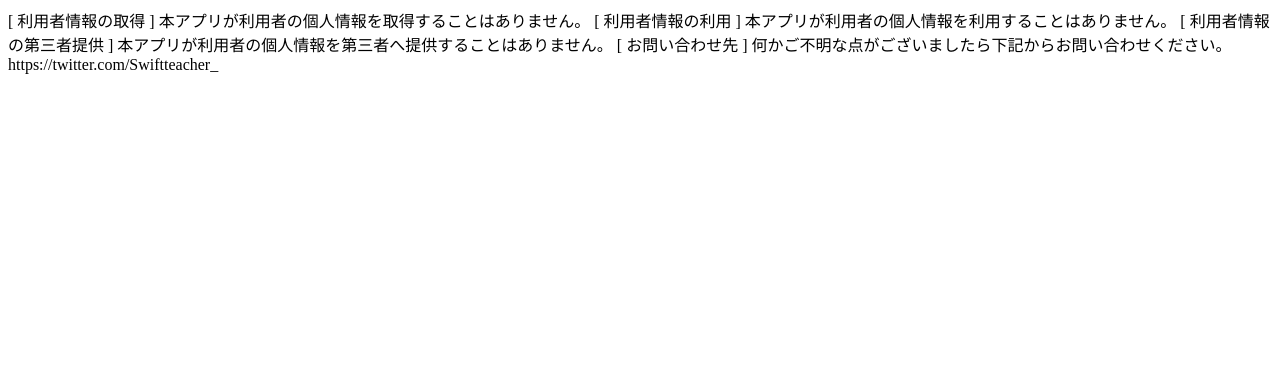
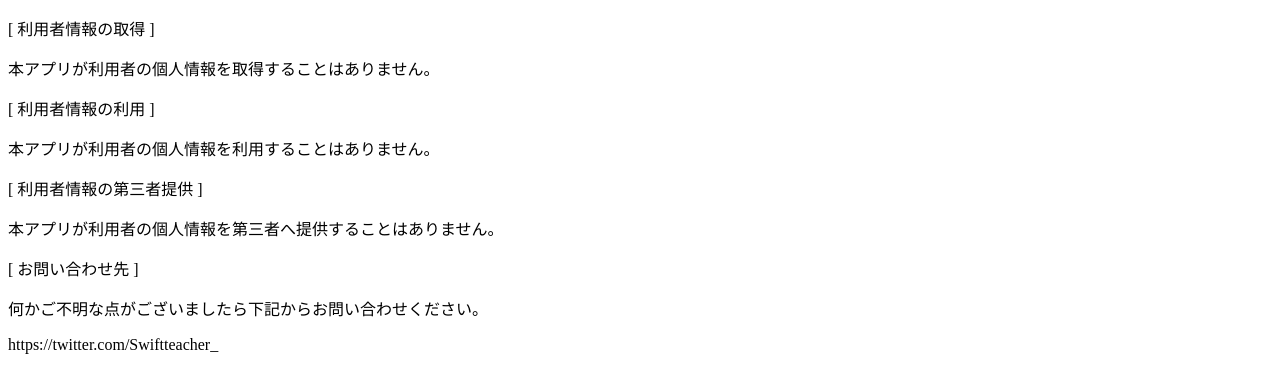
Before and after one commit to yuta-bea/buhikannri, a plain HTML site: page index.html in a window 1280 px wide. Drawn offline with Linux system fonts and the light colour scheme.

Commit message:
Update index.html

```diff
--- a/index.html
+++ b/index.html
@@ -5,21 +5,21 @@
 </head>
 <body>
 
-[ 利用者情報の取得 ]
-本アプリが利用者の個人情報を取得することはありません。
+<p>[ 利用者情報の取得 ]<br>
+<p>本アプリが利用者の個人情報を取得することはありません。<br>
 
 
-[ 利用者情報の利用 ]
-本アプリが利用者の個人情報を利用することはありません。
+<p>[ 利用者情報の利用 ]<br>
+<p>本アプリが利用者の個人情報を利用することはありません。<br>
 
 
-[ 利用者情報の第三者提供 ]
-本アプリが利用者の個人情報を第三者へ提供することはありません。
+<p>[ 利用者情報の第三者提供 ]<br>
+<p>本アプリが利用者の個人情報を第三者へ提供することはありません。<br>
 
 
-[ お問い合わせ先 ]
-何かご不明な点がございましたら下記からお問い合わせください。
-https://twitter.com/Swiftteacher_
+<p>[ お問い合わせ先 ]<br>
+<p>何かご不明な点がございましたら下記からお問い合わせください。<br>
+<p>https://twitter.com/Swiftteacher_<br>
 
 </body>
 </html>
```
